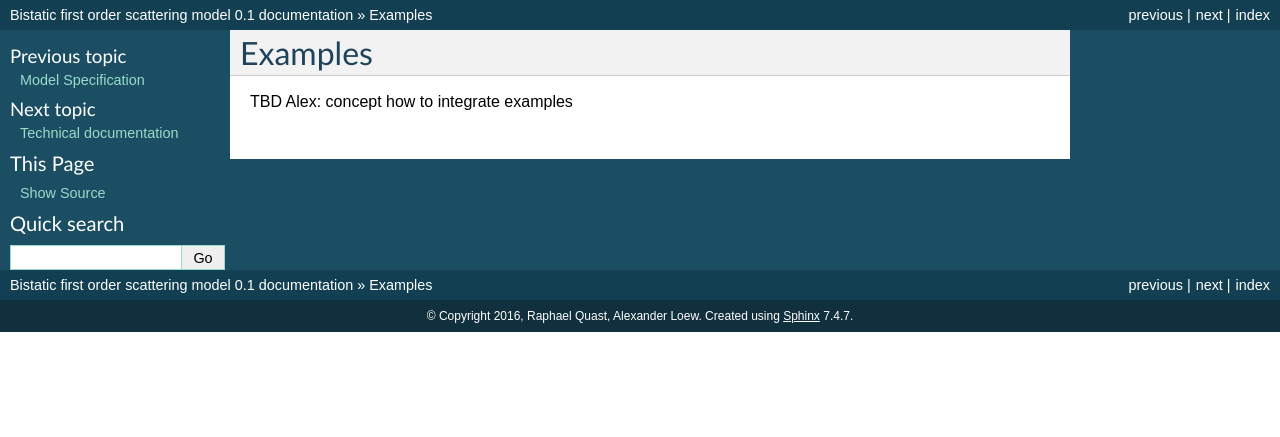
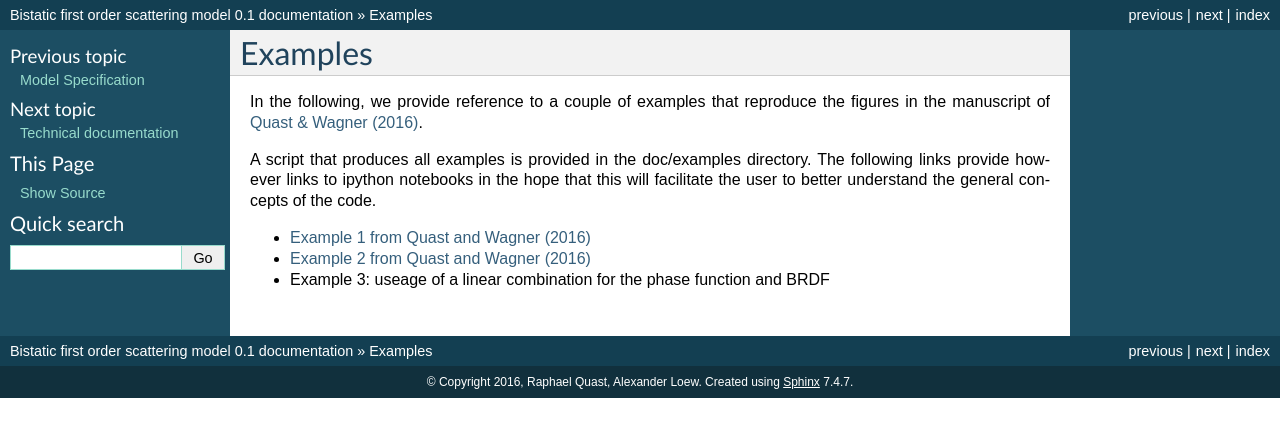
Before and after one commit to TUW-GEO/rt1, a Sphinx documentation site: the page built from doc/examples.rst, in a window 1280 px wide. Shown: the top 437 px of the page. Built offline with Sphinx 7.4.7, drawn with Linux system fonts in a browser that asks for light colours; pages that are not in the unit, such as notebooks, are missing from menus.

Commit message:
initial revision of example 1

```diff
--- a/doc/examples.rst
+++ b/doc/examples.rst
@@ -1,4 +1,10 @@
 Examples
 --------
 
-TBD Alex: concept how to integrate examples
+In the following, we provide reference to a couple of examples that reproduce the figures in the manuscript of `Quast & Wagner (2016) <https://doi.org/10.1364/AO.55.005379>`_.
+
+A script that produces all examples is provided in the doc/examples directory. The following links provide however links to ipython notebooks in the hope that this will facilitate the user to better understand the general concepts of the code.
+
+* `Example 1 from Quast and Wagner (2016) <./examples/example1.ipynb>`_
+* `Example 2 from Quast and Wagner (2016) <./examples/example2.ipynb>`_
+* Example 3: useage of a linear combination for the phase function and BRDF
--- a/doc/examples/examples.py
+++ b/doc/examples/examples.py
@@ -6,7 +6,7 @@ import sys
 sys.path.append('../..')
 
 
-import matplotlib.pyplot as plt
+#import matplotlib.pyplot as plt
 import numpy as np
 import timeit
 
```
Also changed, not shown: doc/examples/example01.ipynb (added).
